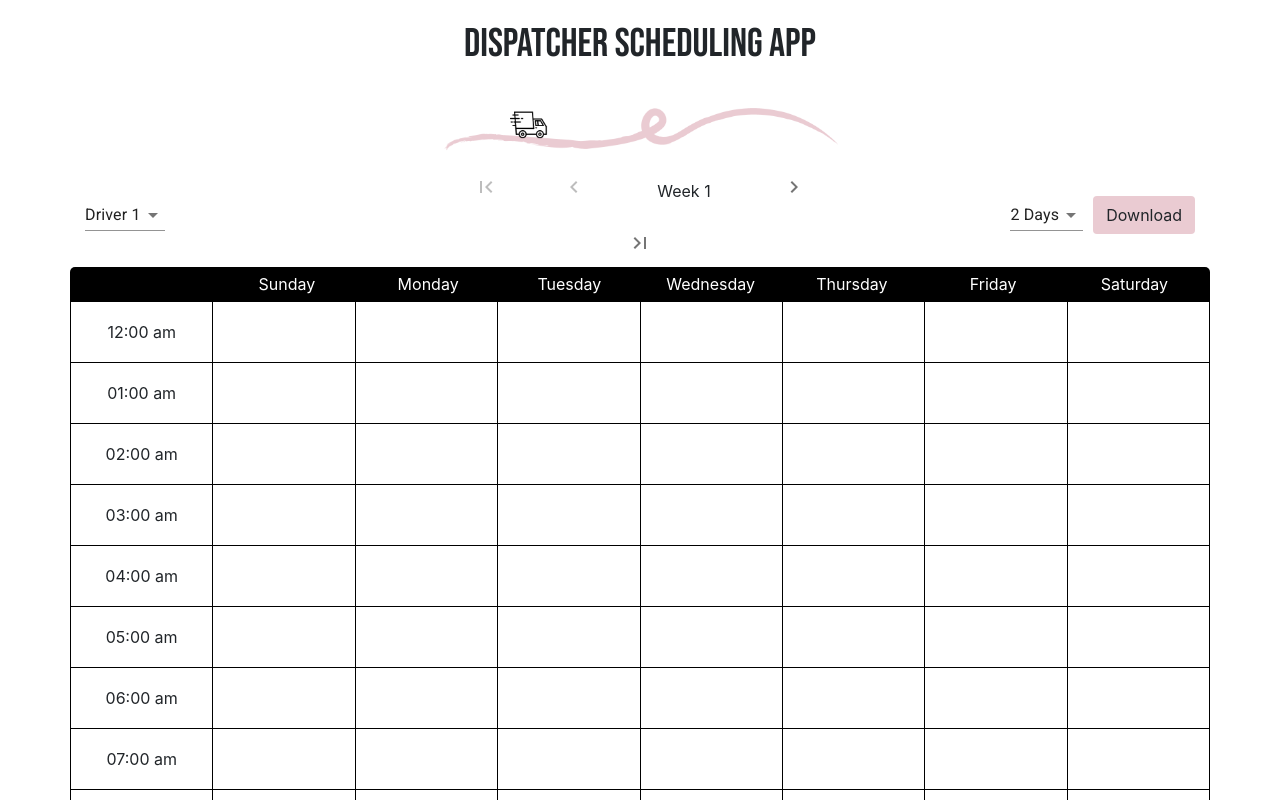
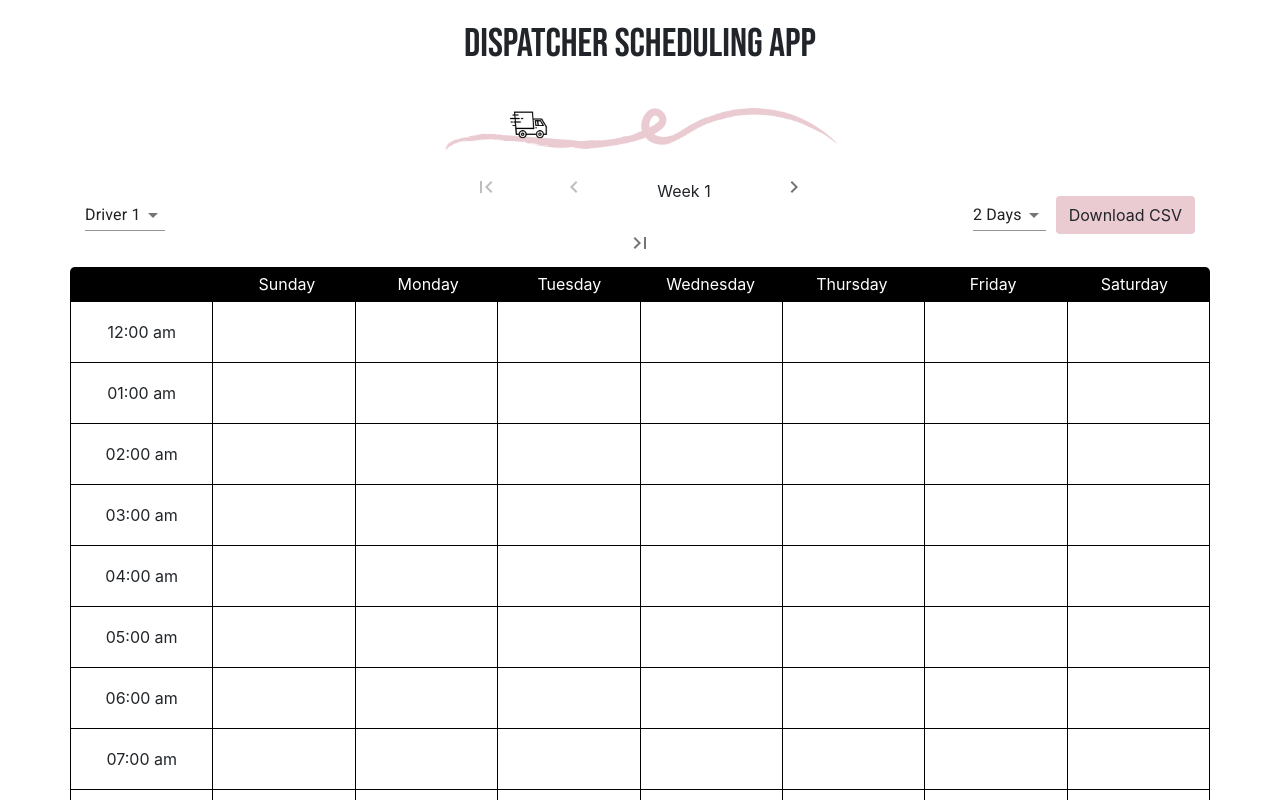
Before and after one commit to arimame/dispatcher_app, a React (Create React App) app: page / in a window 1280 px wide. Shown: the top 800 px of the page. Built offline with nearby package versions, Linux system fonts and the light colour scheme; the HTML template or start-up script is replaced by a standard one.

Commit message:
Update text for download csv button

```diff
--- a/src/components/CsvSelector.js
+++ b/src/components/CsvSelector.js
@@ -16,7 +16,7 @@ function CsvSelector(props) {
         <MenuItem value="28">28 Days</MenuItem>
       </Select>
        <CSVLink style={{marginLeft:10}} filename={"Driver-Report.csv"} data={props.csvGenerator()}>
-          <Button variant="custom" size="m">Download</Button>
+          <Button variant="custom" size="m">Download CSV</Button>
        </CSVLink>
     </div>
   );
```
